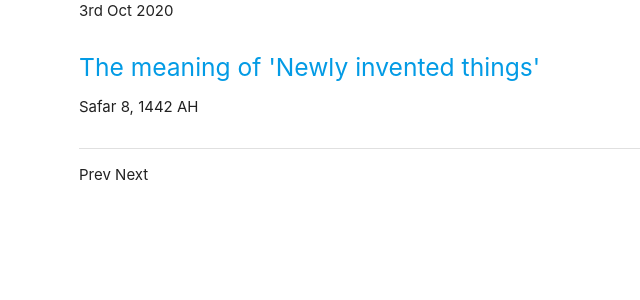
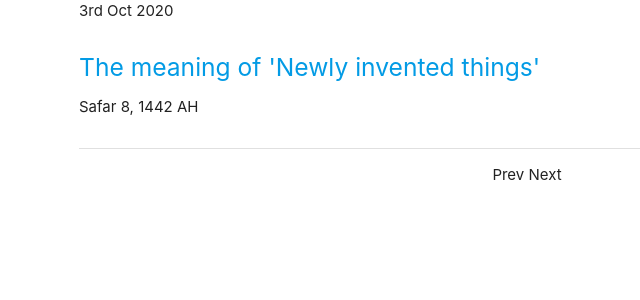
Before and after one commit to alsalafiyyah/alifta, a Jekyll site: the page built from index.html, in a window 1280 px wide. Shown: the top 300 px of the page, without its empty margins (113-753 px from the left). Built offline with Jekyll 4.4.1, drawn with Linux system fonts in a browser that asks for light colours.

Commit message:
Update posts.html

```diff
--- a/_includes/posts.html
+++ b/_includes/posts.html
@@ -17,21 +17,23 @@
   {% endfor %}
 
 <!-- Pagination -->
+<div class="center-align">
 <ul class="pagination">
   {% if paginator.next_page %}
   <li class="waves-effect">
    <a class="pagination-button pagination-active next"
-    href="{{ paginator.next_page_path | absolute_url }}">{{ site.data.locales[page.locale].page.prev }}</a>
+    href="{{ paginator.next_page_path | absolute_url }}"><i class="material-icons">chevron_left</i> {{ site.data.locales[page.locale].page.prev }}</a>
    </li>
   {% else %}
-  <li class="waves-effect">{{ site.data.locales[page.locale].page.prev }}</li>
+  <li class="waves-effect disabled">{{ site.data.locales[page.locale].page.prev }}</li>
   {% endif %}
   {% if paginator.previous_page %}
   <li class="waves-effect">
    <a class="pagination-button pagination-active"
-    href="{{ paginator.previous_page_path | absolute_url }}">{{ site.data.locales[page.locale].page.next }}</a>
+    href="{{ paginator.previous_page_path | absolute_url }}">{{ site.data.locales[page.locale].page.next }} <i class="material-icons">chevron_right</i></a>
   </li>
   {% else %}
-  <li class="waves-effect">{{ site.data.locales[page.locale].page.next }}</li>
+  <li class="waves-effect disabled">{{ site.data.locales[page.locale].page.next }}</li>
   {% endif %}
 </ul>
+</div>
```
